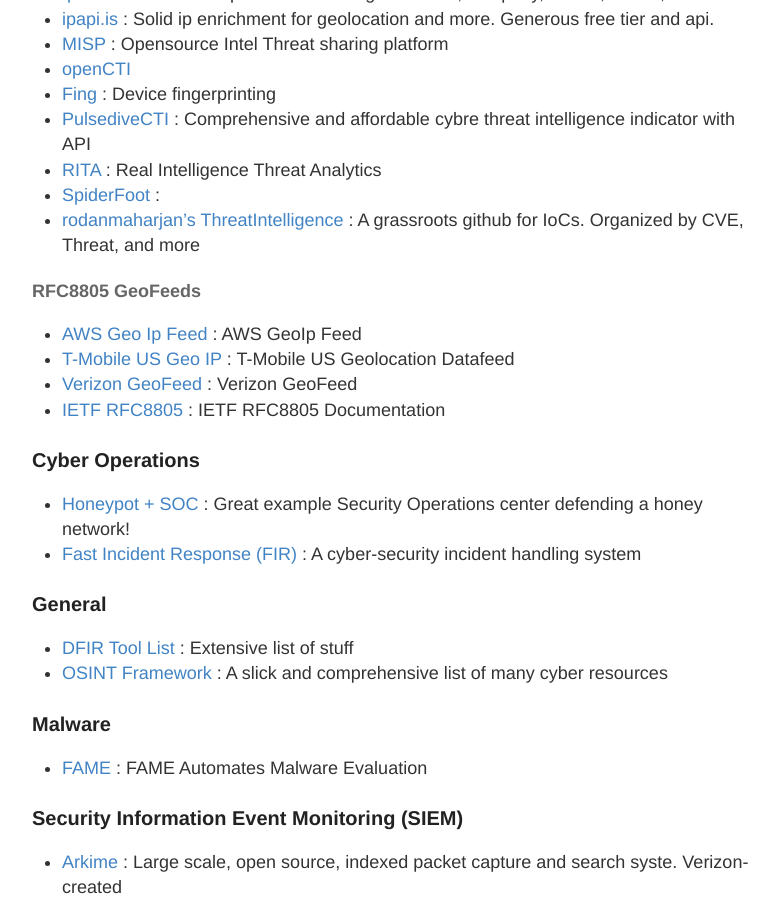
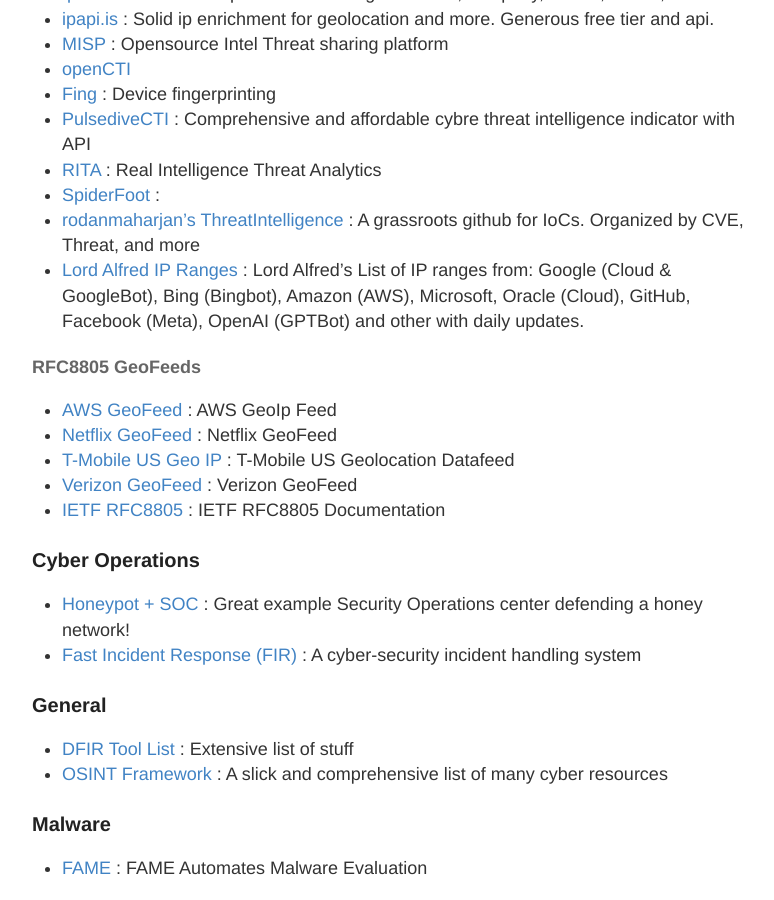
Before and after one commit to stevehenderson/stevehenderson.github.io, a Jekyll site: the page built from links.md, in a window 1280 px wide and 900 px high, scrolled down 4817 px. Shown: the whole window, without its empty margins (248-1022 px from the left). Built offline with Jekyll 4.4.1, drawn with Linux system fonts in a browser that asks for light colours.

Commit message:
Update links.md

```diff
--- a/links.md
+++ b/links.md
@@ -155,10 +155,12 @@
    * [RITA](https://github.com/activecm/rita) : Real Intelligence Threat Analytics
    * [SpiderFoot](https://www.spiderfoot.net/) :
    * [rodanmaharjan's ThreatIntelligence](https://github.com/rodanmaharjan/ThreatIntelligence) : A grassroots github for IoCs.  Organized by CVE, Threat, and more
+   * [Lord Alfred IP Ranges](https://github.com/lord-alfred/ipranges) : Lord Alfred's List of IP ranges from: Google (Cloud & GoogleBot), Bing (Bingbot), Amazon (AWS), Microsoft, Oracle (Cloud), GitHub, Facebook (Meta), OpenAI (GPTBot) and other with daily updates.
 
 #### RFC8805 GeoFeeds
 
-   * [AWS Geo Ip Feed](https://raw.githubusercontent.com/chriselsen/AWS-Geofeed/main/data/aws-geofeed.txt) : AWS GeoIp Feed
+   * [AWS GeoFeed](https://raw.githubusercontent.com/chriselsen/AWS-Geofeed/main/data/aws-geofeed.txt) : AWS GeoIp Feed
+   * [Netflix GeoFeed](https://github.com/Netflix/nflx-geofeed/blob/main/geofeed.csv) : Netflix GeoFeed
    * [T-Mobile US Geo IP](https://github.com/tmobile/tmus-geofeed/blob/main/tmus-geo-ip.txt) : T-Mobile US Geolocation Datafeed
    * [Verizon GeoFeed](https://github.com/Verizon/verizon-geofeed/blob/main/feed.csv) : Verizon GeoFeed
    * [IETF RFC8805](https://datatracker.ietf.org/doc/html/rfc8805) : IETF RFC8805 Documentation
```
